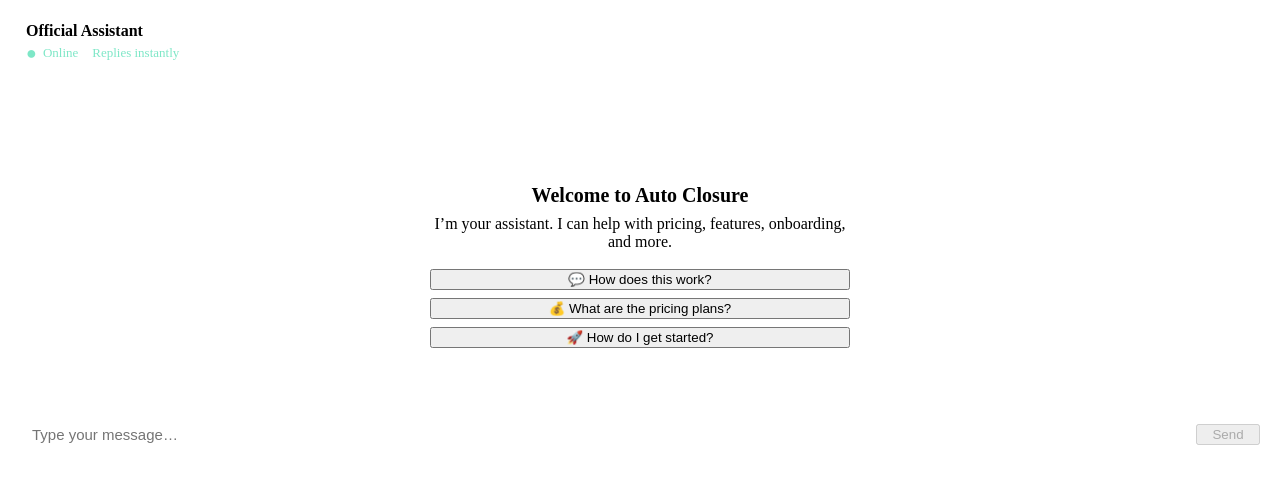
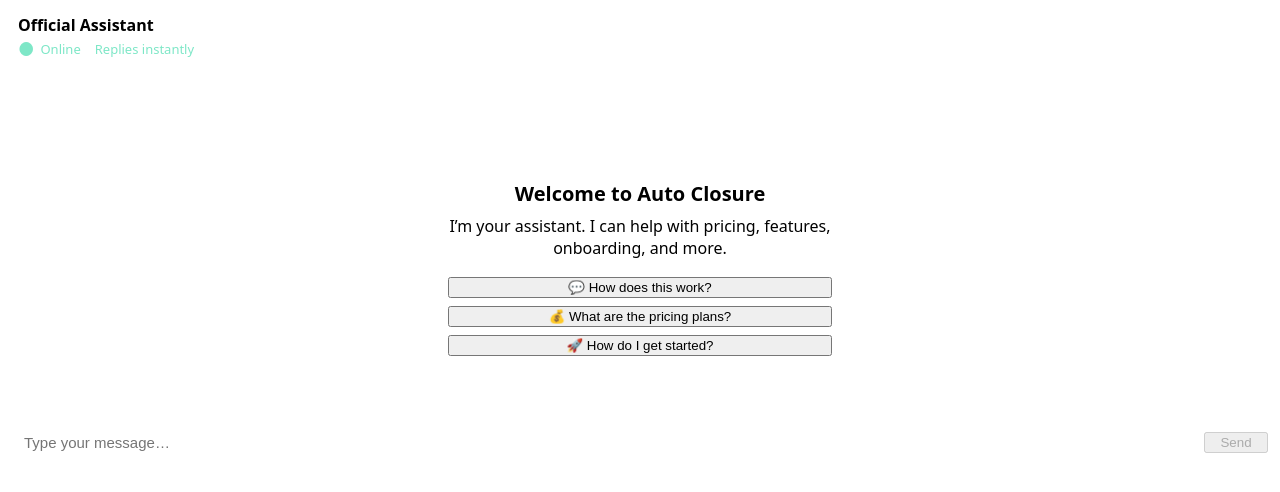
Before and after one commit to krishnabarua2010-blip/pre-closure-AI-sales, a Next.js app: page /chat in a window 1280 px wide. Shown: the top 492 px of the page. Built offline with nearby package versions, Linux system fonts and the light colour scheme.

Commit message:
Reset globals.css to safe base

```diff
--- a/src/app/globals.css
+++ b/src/app/globals.css
@@ -1,89 +1,25 @@
-:root{
-  /* Brand colors (dark neon) */
-  --bg-1: #0f1724; /* dark navy */
-  --bg-2: #0b1220; /* deeper blue */
-  --glass: rgba(255,255,255,0.06);
-  --glass-border: rgba(255,255,255,0.08);
-  --muted: rgba(255,255,255,0.65);
-  --text: #e6eef8;
-  --accent: #7ee7c7; /* soft teal */
-  --accent-2: #8a7afe; /* soft violet */
-  --glow: rgba(126,231,199,0.12);
-  --radius: 14px;
-  --glass-blur: 14px;
+/* === SAFE GLOBAL BASE === */
+
+* {
+  box-sizing: border-box;
 }
 
-/* Mobile-first base */
-html,body{height:100%;width:100%;margin:0;padding:0;font-family: Inter, ui-sans-serif, system-ui, -apple-system, "Segoe UI", Roboto, "Helvetica Neue", Arial;line-height:1.35;color:var(--text);background:transparent}
+html,
+body {
+  margin: 0;
+  padding: 0;
+  min-height: 100vh;
+  width: 100%;
+  background: #ffffff;
+  color: #000000;
+  font-family: system-ui, -apple-system, BlinkMacSystemFont, "Segoe UI", sans-serif;
+}
 
-/* Smooth scrolling */
-html{scroll-behavior:smooth;-webkit-font-smoothing:antialiased;-moz-osx-font-smoothing:grayscale}
+body {
+  overflow-x: hidden;
+  overflow-y: auto;
+}
 
-/* Stage: animated subtle gradient + soft floating orbs */
-.stage{position:fixed;inset:0;z-index:0;pointer-events:none;overflow:hidden;background:linear-gradient(180deg,var(--bg-1) 0%, var(--bg-2) 100%)}
-.stage::before,.stage::after{content:"";position:absolute;filter:blur(60px);opacity:0.45;mix-blend-mode:screen}
-.stage::before{width:520px;height:520px;border-radius:50%;background:radial-gradient(circle at 30% 30%,var(--accent),transparent 40%);left:-80px;top:-120px;animation:drift 20s linear infinite}
-.stage::after{width:420px;height:420px;border-radius:50%;background:radial-gradient(circle at 70% 70%,var(--accent-2),transparent 40%);right:-60px;bottom:-100px;animation:drift 24s linear infinite reverse}
-
-@keyframes drift{0%{transform:translateY(0) translateX(0)}50%{transform:translateY(16px) translateX(8px)}100%{transform:translateY(0) translateX(0)}}
-
-/* Ensure content sits above the stage */
-body > *{position:relative;z-index:1}
-
-/* Glassmorphism utility */
-.glass{background:var(--glass);backdrop-filter:blur(var(--glass-blur));-webkit-backdrop-filter:blur(var(--glass-blur));border:1px solid var(--glass-border);border-radius:var(--radius);box-shadow:0 6px 30px rgba(2,6,23,0.6)}
-
-.glass-strong{background:linear-gradient(180deg,rgba(255,255,255,0.03),rgba(255,255,255,0.01));border:1px solid rgba(255,255,255,0.06)}
-
-/* Subtle neon accent outline */
-.neon-outline{box-shadow:0 0 20px var(--glow), inset 0 0 40px rgba(255,255,255,0.02)}
-
-/* Typography scale (mobile-first) */
-h1{font-size:clamp(1.6rem,4.8vw,2.6rem);line-height:1.02;margin:0 0 .5rem;font-weight:700}
-h2{font-size:1.25rem;margin:0 0 .5rem;font-weight:600}
-p{margin:0 0 1rem;color:var(--muted)}
-
-/* Headline emphasis */
-.hero-title{color:var(--text);letter-spacing:-0.01em}
-.hero-sub{color:var(--muted);max-width:56ch}
-
-/* Primary CTA */
-.btn{display:inline-flex;align-items:center;justify-content:center;padding:.8rem 1.1rem;border-radius:10px;border:0;cursor:pointer;font-weight:600}
-.btn-primary{background:linear-gradient(90deg,var(--accent),var(--accent-2));color:#061017;box-shadow:0 8px 30px rgba(138,122,254,0.12)}
-.btn-ghost{background:transparent;color:var(--text);border:1px solid rgba(255,255,255,0.06)}
-
-/* Soft glow on focus for accessibility */
-.btn:focus{outline:none;box-shadow:0 0 0 4px rgba(138,122,254,0.12)}
-
-/* Content containers */
-.container{max-width:1100px;margin:0 auto;padding:24px}
-.stack{display:flex;flex-direction:column;gap:16px}
-
-/* Cards grid */
-.cards{display:grid;grid-template-columns:1fr;gap:12px}
-@media(min-width:900px){.cards{grid-template-columns:repeat(3,1fr)}}
-
-/* Chat-specific helpers */
-.chat-shell{display:flex;flex-direction:column;height:100vh;max-height:100dvh}
-.chat-card{margin:16px auto;max-width:900px;padding:16px;display:flex;flex-direction:column;gap:12px}
-
-/* Message bubbles */
-.msg{padding:12px 14px;border-radius:12px;max-width:78%;word-wrap:break-word}
-.msg.user{background:linear-gradient(180deg,rgba(255,255,255,0.04),rgba(255,255,255,0.02));align-self:flex-end}
-.msg.assistant{background:linear-gradient(90deg,rgba(126,231,199,0.06),rgba(138,122,254,0.04));align-self:flex-start}
-
-/* Small visual helpers */
-.muted{color:var(--muted)}
-.kicker{font-size:.85rem;color:var(--muted);text-transform:uppercase;letter-spacing:.08em}
-
-/* Accessibility: ensure contrast and no overflow */
-*{box-sizing:border-box}
-
-/* Utility for subtle separators */
-.muted-sep{height:1px;background:linear-gradient(90deg,transparent,rgba(255,255,255,0.03),transparent);margin:12px 0}
-
-/* Prevent large text overflow on small screens */
-h1,h2,p{word-break:break-word}
-
-/* Final: remove any previous test badges */
-body::before{display:none !important}
+button {
+  cursor: pointer;
+}
--- a/src/app/layout.tsx
+++ b/src/app/layout.tsx
@@ -1,3 +1,5 @@
+import "./globals.css";
+
 export default function RootLayout({ children }: { children: React.ReactNode }) {
   return (
     <html lang="en">
```
